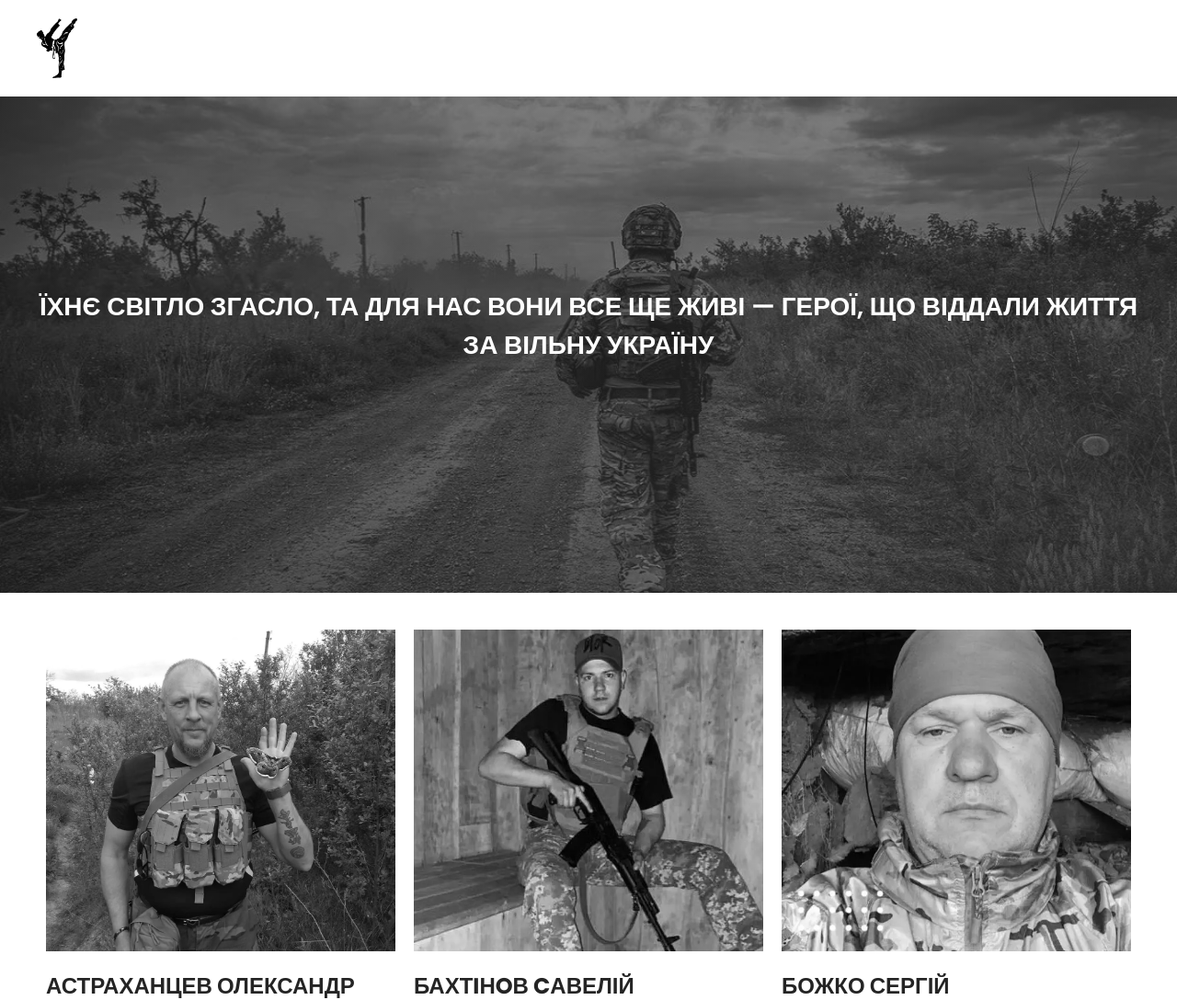
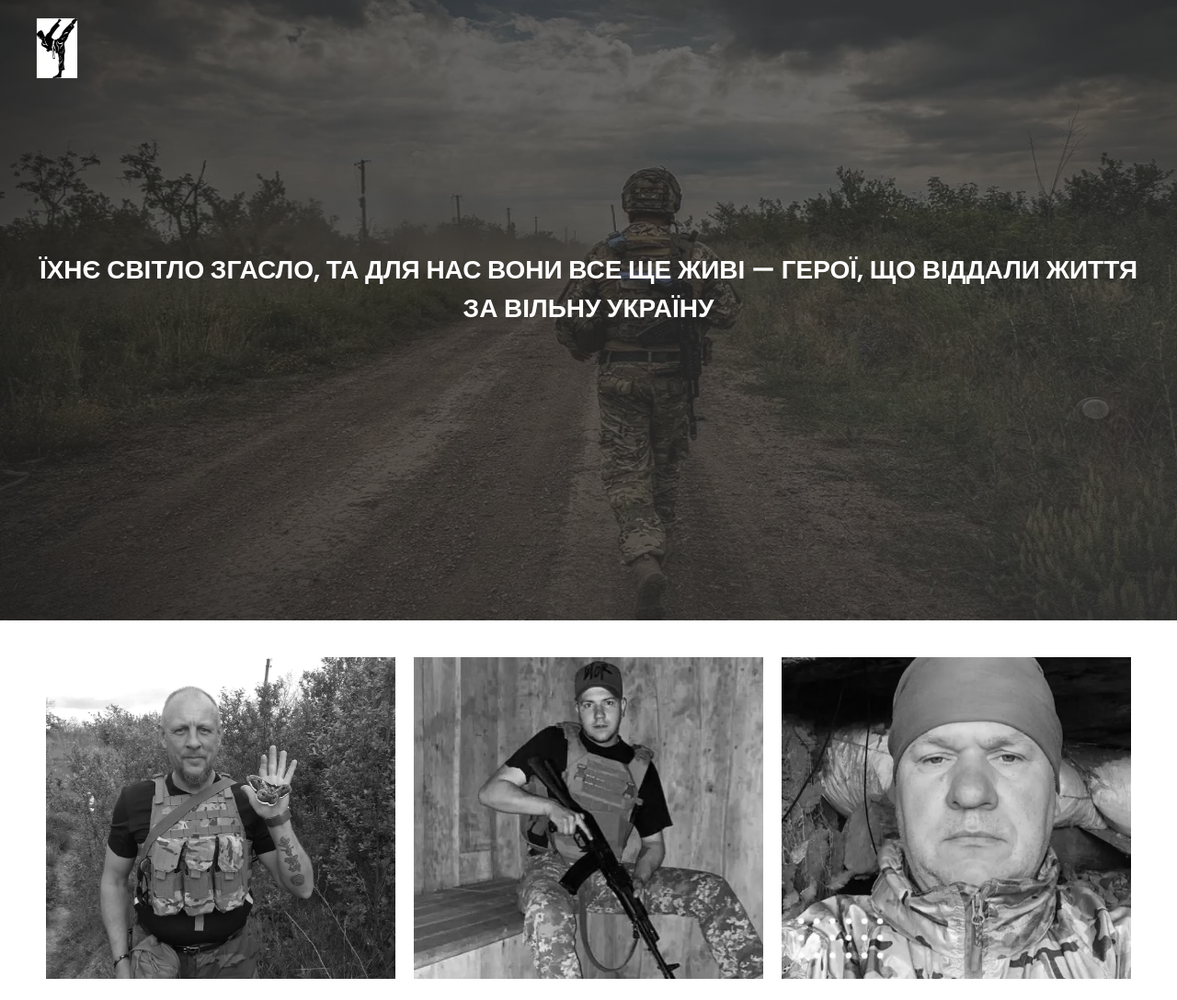
Before and after one commit to Mariia-Pidlisna/spirit-of-heroes, a website built with Vite: page src/index.html in a window 1280 px wide. Shown: the top 1088 px of the page at 92% size. Built offline with nearby package versions, Linux system fonts and the light colour scheme.

Commit message:
fix header

```diff
--- a/src/css/base.css
+++ b/src/css/base.css
@@ -31,7 +31,6 @@ main:has(.back-link) {
   text-align: center;
 }
 
-
 /* ================== main-hero-section =========================== */
 .main-hero-section {
   padding-bottom: 40px;
@@ -52,22 +51,19 @@ main:has(.back-link) {
 }
 
 .img-banner {
+  margin-top: -110px;
     width: 100%;
       display: flex;
-      height: 500px;
+      height: 640px;
       text-align: center;
-      filter: grayscale(100%);
-        transition: filter 0.6s ease, transform 0.6s ease;
-    background: linear-gradient(135deg, rgba(30, 30, 30, 0.6), rgba(60, 60, 60, 0.6)),
+      /* filter: grayscale(100%); */
+        /* transition: filter 0.6s ease, transform 0.6s ease; */
+    background: linear-gradient(135deg, rgba(30, 30, 30, 0.7), rgba(60, 60, 60, 0.7)),
         url(/img/webp/news_1727788546_66fbf60231ec5.webp);
       background-size: cover;
       background-position: center;
-      backdrop-filter: blur(4px);
-      background-size: cover;
       background-repeat: no-repeat;
       backdrop-filter: blur(8px);
-      background-position: center;
-  -webkit-backdrop-filter: blur(8px);
 }
 
 
--- a/src/css/header.css
+++ b/src/css/header.css
@@ -1,5 +1,6 @@
 .header {
   padding: 20px 0;
+  z-index: 1;
 }
 .nav {
   display: flex;
```
Also changed, not shown: src/public/bakhtinov-cavelii/bakhtinov-cavelii.html (+1 -1 lines), src/public/vasin-valerii/vasin-valerii.html (+3 -5 lines).
